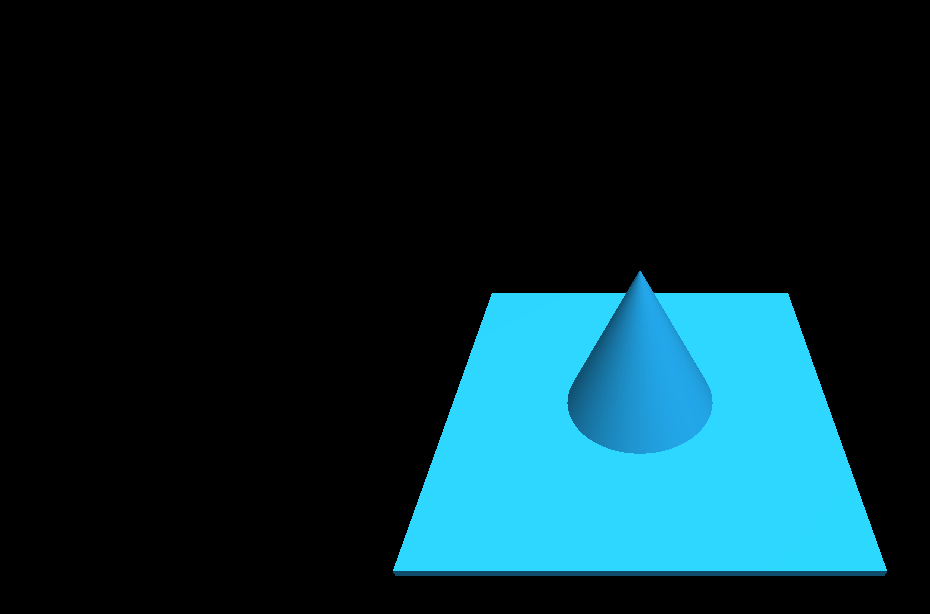
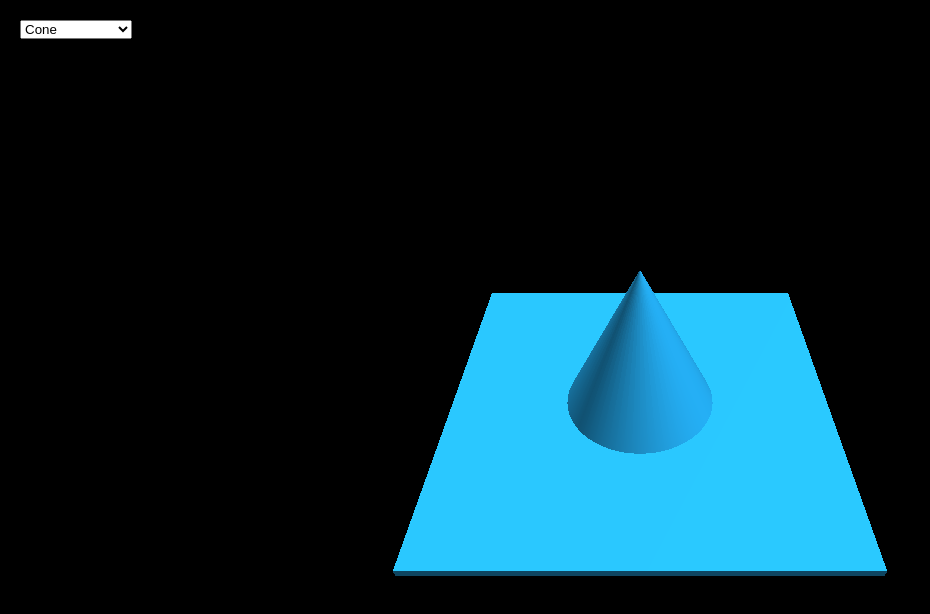
Before and after one commit to corwin-of-amber/Web.3D.Workshop, a website: page test.html in a window 1280 px wide. Shown: the whole page, without its empty margins (0-930 px from the left). Drawn offline with nearby package versions, Linux system fonts and the light colour scheme.

Commit message:
Added selection box.

```diff
--- a/test.html
+++ b/test.html
@@ -11,10 +11,22 @@
         margin:0;
         overflow:hidden;
       }
+      #panel {
+        position: absolute;
+        left: 20px;
+        top: 20px;
+      }
     </style>
   </head>
 
   <body>
+
+    <div id="panel">
+      <select id="selector">
+        <option value="cone">Cone</option>
+        <option value="squareColumn">Square column</option>
+      </select>
+    </div>
 
     <script>
       //Creates scene and camera
@@ -36,8 +48,8 @@
 			lights[ 2 ] = new THREE.PointLight( 0xffffff, 1, 0 );
 
 			lights[ 0 ].position.set( 0, 200, 0 );
-			lights[ 1 ].position.set( 100, 200, 100 );
-			lights[ 2 ].position.set( - 100, - 200, - 100 );
+			lights[ 1 ].position.set( 200, 200, 100 );
+			lights[ 2 ].position.set( - 200, - 200, - 100 );
 
 			scene.add( lights[ 0 ] );
 			scene.add( lights[ 1 ] );
@@ -60,10 +72,26 @@
       scene.add( cube );
 
       // Enter Cone
-      var geometry = new THREE.ConeGeometry( 1, 2, 60 );
-      var cone = new THREE.Mesh( geometry, material );
-      scene.add( cone );
-      cone.position.y = 1;
+      var actors = [];
+
+      class Inventory {
+        static cone() { enter(new THREE.ConeGeometry( 1, 2, 60 ), 1); }
+        static squareColumn() { enter(new THREE.BoxGeometry( 1, 2, 1 ), 1); }
+      }
+
+      Inventory.cone();
+
+      function enter(geometry, y) {
+        var mesh = new THREE.Mesh( geometry, material );
+        scene.add( mesh );
+        mesh.position.y = 1;
+        actors.push(mesh);
+      }
+
+      function clear() {
+        for (let a of actors) scene.remove(a);
+        actors = [];
+      }
 
       function render() {
         controls.update();
@@ -81,6 +109,11 @@
 
 			}, false );
 
+      document.getElementById('selector').addEventListener( 'change', (ev) => {
+        clear();
+        Inventory[ev.target.value]();
+      });
+
       render();
     </script>
 
```
